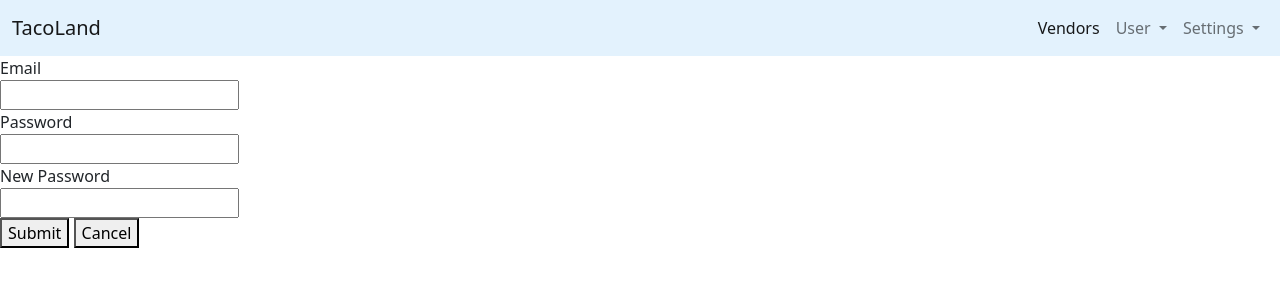
After one commit to eric-ramos-garnica/TacoLand-project, a Flask app: page /changePassword in a window 1280 px wide. The commit adds this page. Shown: the top 300 px of the page. Run offline with Flask 2, Linux system fonts and the light colour scheme; the visitor is signed in with stand-in values (Sample User, id 1).

Commit message:
completed change password with hashing

```diff
--- a/server.py
+++ b/server.py
@@ -479,6 +479,34 @@ def delete_account():
         db.session.commit()
         return render_template('deleteAccount.html')
 
+@app.route('/changePassword')
+def changing_password():
+    if 'login' in session:
+        return render_template('change_password.html')
+
+@app.route('/changePassword',methods=["POST"])
+def changing_password_info():
+    email = request.form.get('email')
+    password = request.form.get('password')
+    new_password = request.form.get('new_password')
+    password_hash = bcrypt.generate_password_hash(new_password,10).decode('utf-8')#hashing password
+    obj =User.get_email_by_user(email)
+
+    if obj is None:
+        flash("The email or password you entered was incorrect.")
+        return redirect('/changePassword')
+
+    pass_validation = bcrypt.check_password_hash(obj.password , password)
+
+    if not pass_validation:
+        flash("The email or password you entered was incorrect.")
+        return redirect('/changePassword')
+    else:
+        obj.password = password_hash
+        db.session.commit()
+        return render_template('successful_password_change.html')
+
+
 
 
 
--- /dev/null
+++ b/templates/change_password.html
@@ -0,0 +1,25 @@
+{% extends 'base.html'%}
+{% block title %}Change password{% endblock %}
+{% block head %}{% endblock %}
+
+
+{% block body %}
+{% for message in get_flashed_messages() %}
+        <h1 id="message">{{message}}</h1>
+{% endfor %}
+
+<form action="/changePassword" method="POST">
+    <label for="email">Email</label><br>
+        <input type="email" name="email" id="email" required>
+        <br>
+        <label for="password">Password</label><br>
+        <input type="password" name="password" id="password" required>
+        <br>
+        <label for="new_password">New Password</label><br>
+        <input type="password" name="new_password" id="new_password" required>
+        <br>
+        <button type="submit">Submit</button>
+        <button type="button" onclick="location.href='/userProfile'">Cancel</button>
+</form>
+
+{% endblock %}
--- a/templates/user_profile.html
+++ b/templates/user_profile.html
@@ -233,7 +233,7 @@
 {% endif %}
 <!-- password -->
 <div>
-    <a href="#"><button>Change Password</button></a><br>
+    <a href="/changePassword"><button>Change Password</button></a><br>
 </div>
 <!-- delete -->
 <div>
```
Also changed, not shown: templates/successful_password_change.html (added, +9 -0 lines).
